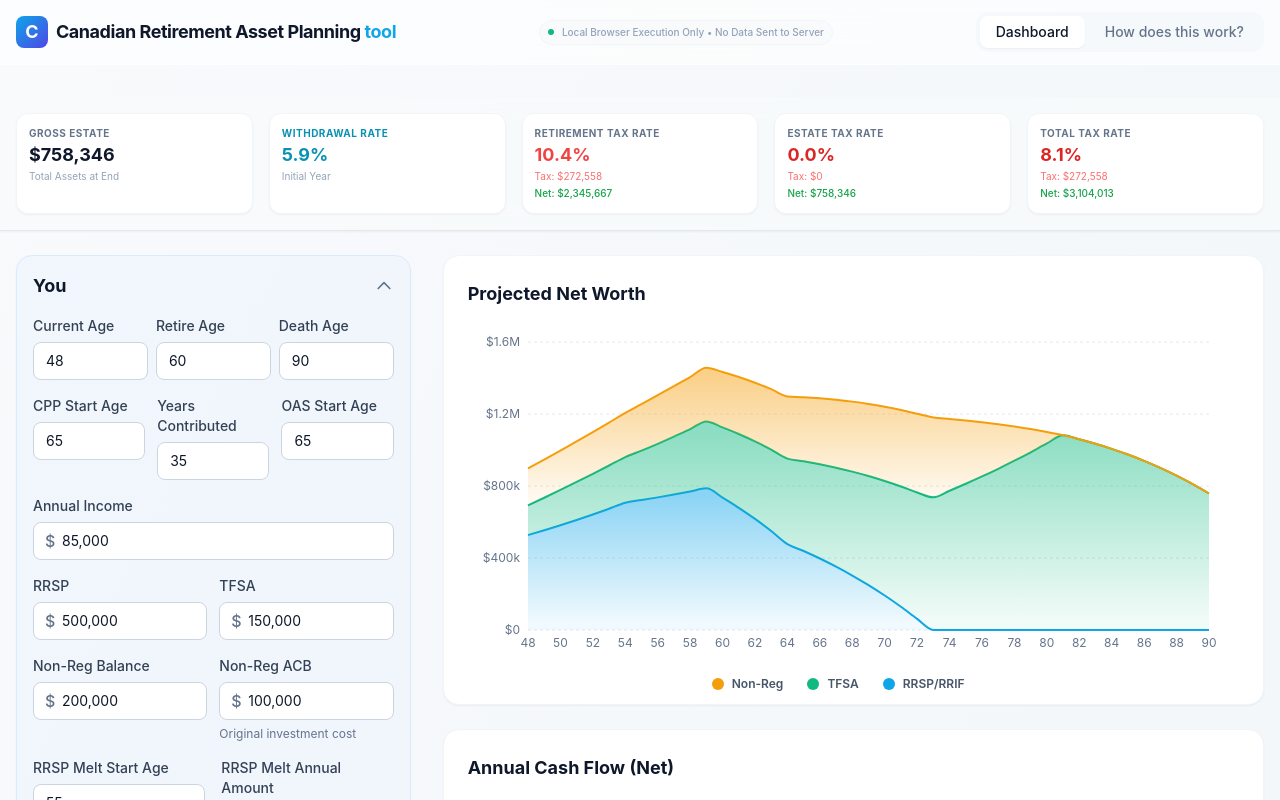
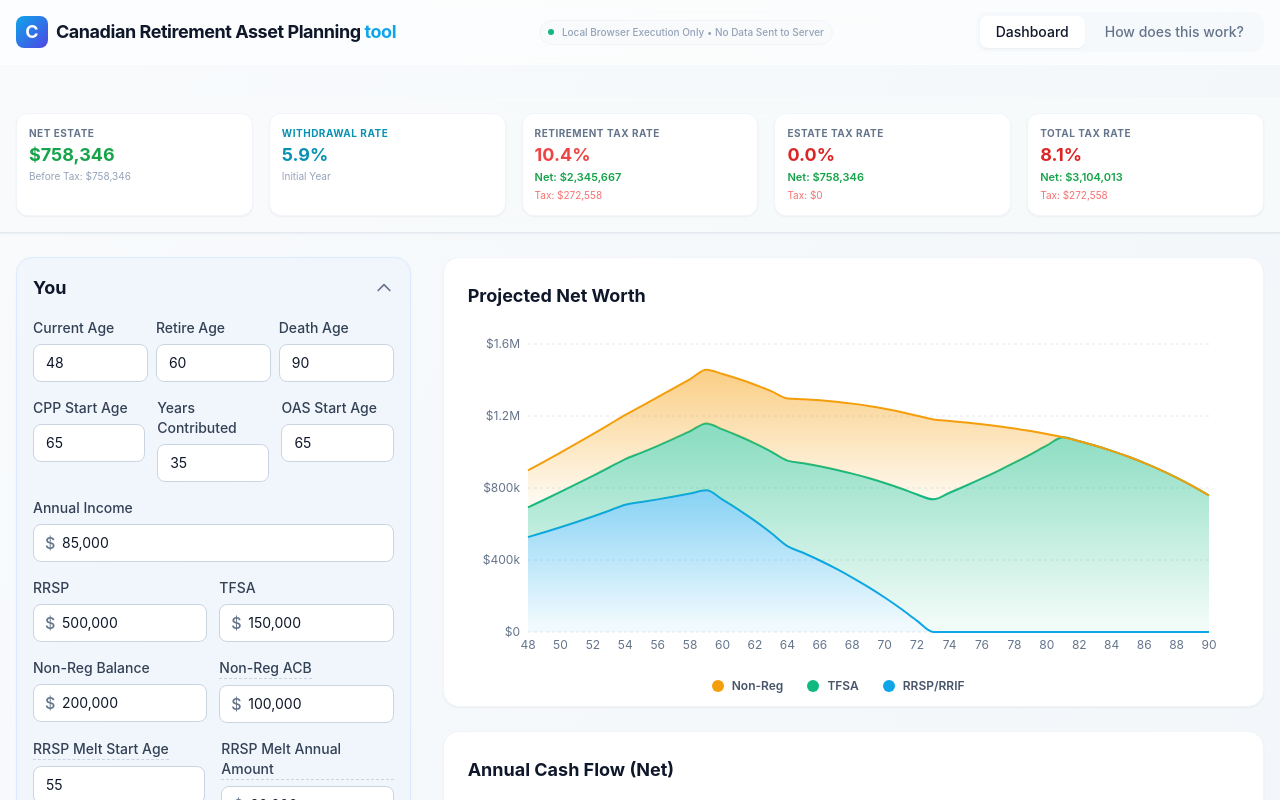
Before and after one commit to can-finance/can-retire, a React (Vite) app: page / in a window 1280 px wide. Shown: the top 800 px of the page. Built offline with nearby package versions, Linux system fonts and the light colour scheme.

Commit message:
better rrsp melt explanations

```diff
--- a/src/components/charts/SpendingChart.tsx
+++ b/src/components/charts/SpendingChart.tsx
@@ -36,7 +36,7 @@ export const SpendingChart = React.memo(function SpendingChart({ data, inflation
     }, [data, inflationAdjusted]);
 
     return (
-        <div className="h-[450px] w-full rounded-2xl bg-white p-6 shadow-sm border border-slate-100">
+        <div className="h-[350px] lg:h-[450px] w-full rounded-2xl bg-white p-6 shadow-sm border border-slate-100">
             <h3 className="mb-6 text-lg font-bold text-slate-900">Annual Cash Flow (Net)</h3>
             <ResponsiveContainer width="100%" height="90%">
                 <BarChart
--- a/src/components/charts/SurplusChart.tsx
+++ b/src/components/charts/SurplusChart.tsx
@@ -28,7 +28,7 @@ export const SurplusChart = React.memo(function SurplusChart({ data, inflationAd
     }, [data, inflationAdjusted]);
 
     return (
-        <div className="h-[450px] w-full rounded-2xl bg-white p-6 shadow-sm border border-slate-100">
+        <div className="h-[350px] lg:h-[450px] w-full rounded-2xl bg-white p-6 shadow-sm border border-slate-100">
             <h3 className="mb-6 text-lg font-bold text-slate-900">Surplus Reinvestment</h3>
             <ResponsiveContainer width="100%" height="90%">
                 <BarChart
--- a/src/components/charts/WealthChart.tsx
+++ b/src/components/charts/WealthChart.tsx
@@ -32,7 +32,7 @@ export const WealthChart = React.memo(function WealthChart({ data, hasSpouse, in
 
     // Deterministic View
     return (
-        <div className="h-[450px] w-full rounded-2xl bg-white p-6 shadow-sm border border-slate-100">
+        <div className="h-[350px] lg:h-[450px] w-full rounded-2xl bg-white p-6 shadow-sm border border-slate-100">
             <h3 className="mb-6 text-lg font-bold text-slate-900">Projected Net Worth</h3>
             <ResponsiveContainer width="100%" height="90%">
                 <AreaChart
--- a/src/components/dashboard/Dashboard.tsx
+++ b/src/components/dashboard/Dashboard.tsx
@@ -488,7 +488,7 @@ export function Dashboard() {
                                                 ...inputs,
                                                 returnRates: { ...inputs.returnRates, volatility: Number(e.target.value) / 100 }
                                             })}
-                                            helperText="Standard deviation of annual returns (e.g. 10% for equities)."
+                                            tooltip="Standard deviation of annual returns (e.g. 10% for equities)."
                                         />
                                     </div>
                                 )}
--- a/src/components/dashboard/PersonSection.tsx
+++ b/src/components/dashboard/PersonSection.tsx
@@ -185,7 +185,7 @@ export function PersonSection({
                             label="Non-Reg ACB"
                             value={person.nonRegistered.adjustedCostBase}
                             onChange={(e) => onAccountChange('nonRegistered', 'adjustedCostBase', Number(e.target.value))}
-                            helperText={title === 'You' ? "Original investment cost" : "Original amount invested"}
+                            tooltip={title === 'You' ? "Original investment cost" : "Original amount invested"}
                         />
                     </div>
 
@@ -195,11 +195,13 @@ export function PersonSection({
                             prefix=""
                             value={person.rrspMeltStartAge || person.retirementAge}
                             onChange={(e) => onChange('rrspMeltStartAge', Number(e.target.value))}
+                            tooltip="Age to begin deliberate early RRSP withdrawals. Melt automatically stops at age 71 (before mandatory RRIF conversion at 72)."
                         />
                         <FinancialInput
                             label="RRSP Melt Annual Amount"
                             value={person.rrspMeltAmount || 0}
                             onChange={(e) => onChange('rrspMeltAmount', Number(e.target.value))}
+                            tooltip="Annual amount to withdraw from RRSP from start age until age 71."
                         />
                     </div>
                 </div>
--- a/src/components/dashboard/SummaryHeader.tsx
+++ b/src/components/dashboard/SummaryHeader.tsx
@@ -30,11 +30,11 @@ export function SummaryHeader({ metrics, monteCarlo }: SummaryHeaderProps) {
                 <div className="grid grid-cols-2 lg:grid-cols-5 gap-4">
                     {/* a) Estate Value */}
                     <div className="bg-white rounded-xl p-3 shadow-sm border border-slate-100">
-                        <p className="text-slate-500 text-[10px] font-bold uppercase tracking-wider">Gross Estate</p>
-                        <p className="text-lg font-bold text-slate-900">
-                            {formatCurrency(metrics.estate)}
+                        <p className="text-slate-500 text-[10px] font-bold uppercase tracking-wider">Net Estate</p>
+                        <p className="text-lg font-bold text-green-600">
+                            {formatCurrency(metrics.netEstateValue)}
                         </p>
-                        <p className="text-[10px] text-slate-400">Total Assets at End</p>
+                        <p className="text-[10px] text-slate-400">Before Tax: {formatCurrency(metrics.estate)}</p>
                     </div>
 
                     {/* Withdrawal Rate */}
@@ -53,8 +53,8 @@ export function SummaryHeader({ metrics, monteCarlo }: SummaryHeaderProps) {
                             {metrics.effectiveTaxRateRetirement.toFixed(1)}%
                         </p>
                         <div className="flex flex-col gap-0.5">
+                            <p className="text-[11px] font-semibold text-green-600">Net: {formatCurrency(metrics.netRetirementIncome)}</p>
                             <p className="text-[10px] text-red-400">Tax: {formatCurrency(metrics.annualTaxRetirement)}</p>
-                            <p className="text-[10px] text-green-600 font-medium">Net: {formatCurrency(metrics.netRetirementIncome)}</p>
                         </div>
                     </div>
 
@@ -65,8 +65,8 @@ export function SummaryHeader({ metrics, monteCarlo }: SummaryHeaderProps) {
                             {metrics.effectiveTaxRateEstate.toFixed(1)}%
                         </p>
                         <div className="flex flex-col gap-0.5">
+                            <p className="text-[11px] font-semibold text-green-600">Net: {formatCurrency(metrics.netEstateValue)}</p>
                             <p className="text-[10px] text-red-400">Tax: {formatCurrency(metrics.estateTax)}</p>
-                            <p className="text-[10px] text-green-600 font-medium">Net: {formatCurrency(metrics.netEstateValue)}</p>
                         </div>
                     </div>
 
@@ -77,8 +77,8 @@ export function SummaryHeader({ metrics, monteCarlo }: SummaryHeaderProps) {
                             {metrics.totalEffectiveTaxRate.toFixed(1)}%
                         </p>
                         <div className="flex flex-col gap-0.5">
+                            <p className="text-[11px] font-semibold text-green-600">Net: {formatCurrency(metrics.totalNetValue)}</p>
                             <p className="text-[10px] text-red-400">Tax: {formatCurrency(metrics.totalTaxPlusEstate)}</p>
-                            <p className="text-[10px] text-green-600 font-medium">Net: {formatCurrency(metrics.totalNetValue)}</p>
                         </div>
                     </div>
 
--- a/src/components/inputs/FinancialInput.tsx
+++ b/src/components/inputs/FinancialInput.tsx
@@ -9,7 +9,7 @@ interface FinancialInputProps extends Omit<React.InputHTMLAttributes<HTMLInputEl
     onChange: (e: { target: { value: string } }) => void;
     prefix?: string;
     suffix?: string;
-    helperText?: string;
+    tooltip?: string;
     minFractionDigits?: number;
     maxFractionDigits?: number;
 }
@@ -27,7 +27,7 @@ export function FinancialInput({
     onChange,
     prefix = '$',
     suffix,
-    helperText,
+    tooltip,
     minFractionDigits = 0,
     maxFractionDigits = 2,
     className,
@@ -92,7 +92,13 @@ export function FinancialInput({
 
     return (
         <div className={clsx("flex flex-col gap-1.5", className)}>
-            <label className="text-sm font-medium text-slate-700">
+            <label
+                className={twMerge(
+                    "text-sm font-medium text-slate-700",
+                    tooltip && "cursor-help border-b border-dashed border-slate-300 w-fit"
+                )}
+                title={tooltip}
+            >
                 {label}
             </label>
             <div className="relative flex items-center">
@@ -122,9 +128,7 @@ export function FinancialInput({
                     </span>
                 )}
             </div>
-            {helperText && (
-                <p className="text-xs text-slate-500">{helperText}</p>
-            )}
+
         </div>
     );
 }
```
Also changed, not shown: src/components/pages/HowItWorks.tsx (+24 -0 lines).
